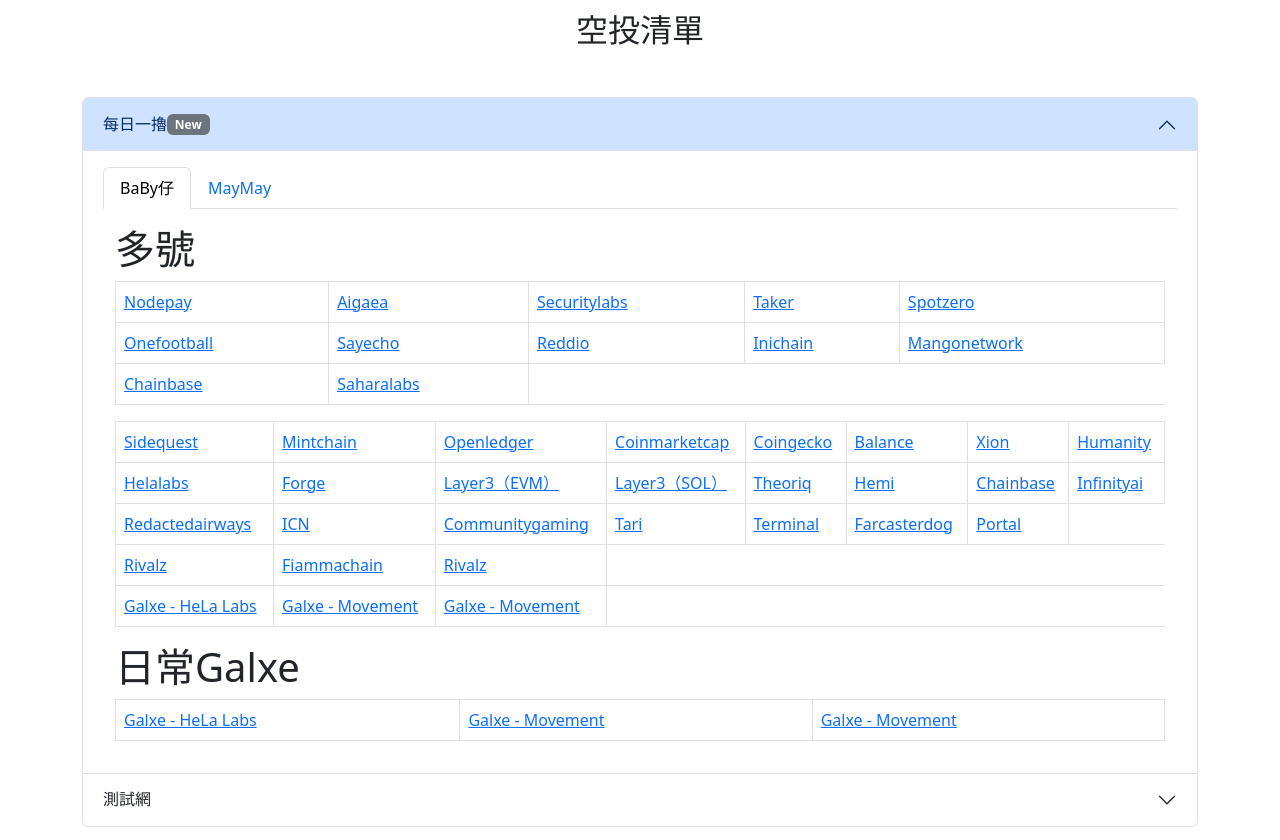
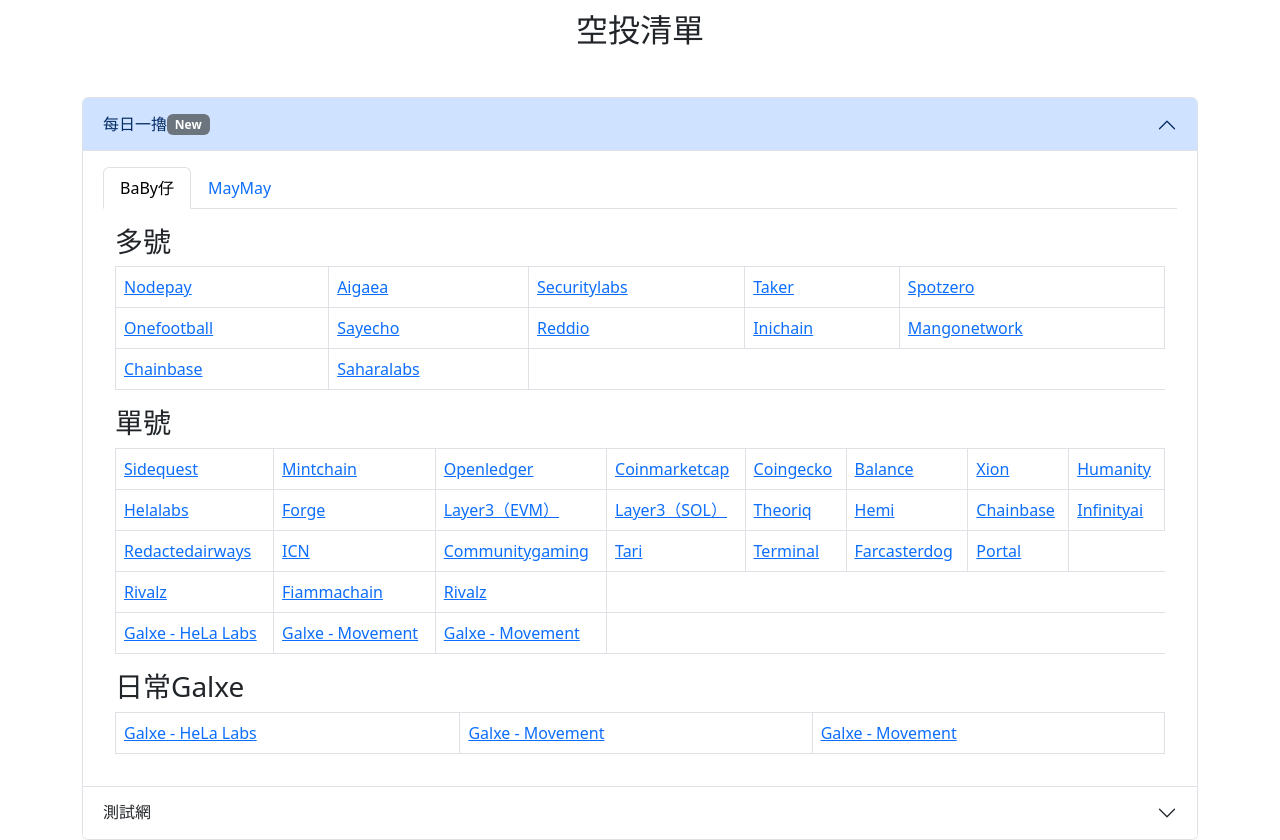
Before and after one commit to 2246250622/Airdrop-babydog-, a plain HTML site: page baby.html in a window 1280 px wide. Shown: the part 148-988 px from the top of the page. Drawn offline with nearby package versions, Linux system fonts and the light colour scheme.

Commit message:
Update baby.html

```diff
--- a/baby.html
+++ b/baby.html
@@ -298,7 +298,7 @@
                             <table class="table table-bordered">
                               <tbody>
 
-                                <H1>多號</H1>
+                                <H3>多號</H3>
                                 <tr >
 
                                   <td>
@@ -368,7 +368,7 @@
                           <div class="container mt-3">
                             <table class="table table-bordered">
                               <tbody>
-                                <H1>單號</H1>
+
 
                                 <tr >
                           <td>
@@ -418,6 +418,7 @@
                         <div class="container mt-3">
                             <table class="table table-bordered">
                               <tbody>
+                                <H3>單號</H3>
                                 <tr >
 
                                     <td>
@@ -577,7 +578,7 @@
                           <div class="container mt-3">
                             <table class="table table-bordered">
                               <tbody>
-                                <H1>日常Galxe</H1>
+                                <H3>日常Galxe</H3>
                                 <td>
                                   <a style="display:block;" target="_blank" href="https://app.galxe.com/quest/helalabs/GCRXwUGyNS">Galxe - HeLa Labs</a>
                                 </td>
```
